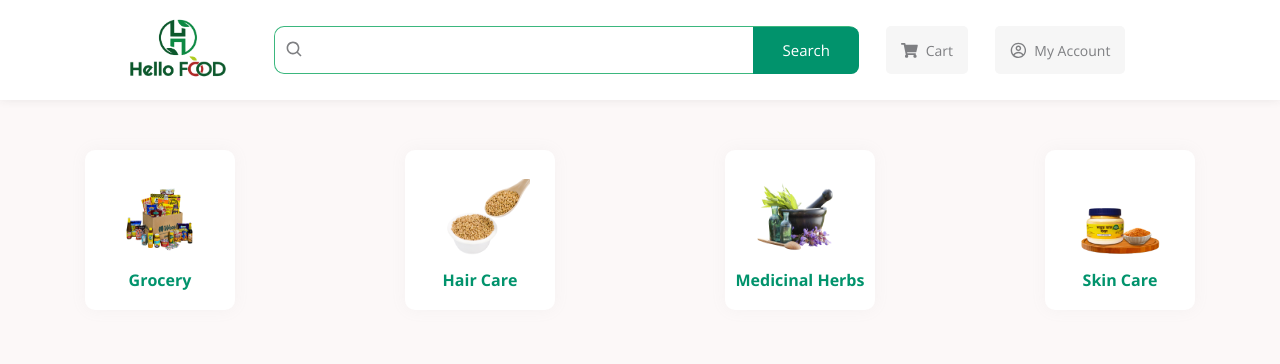
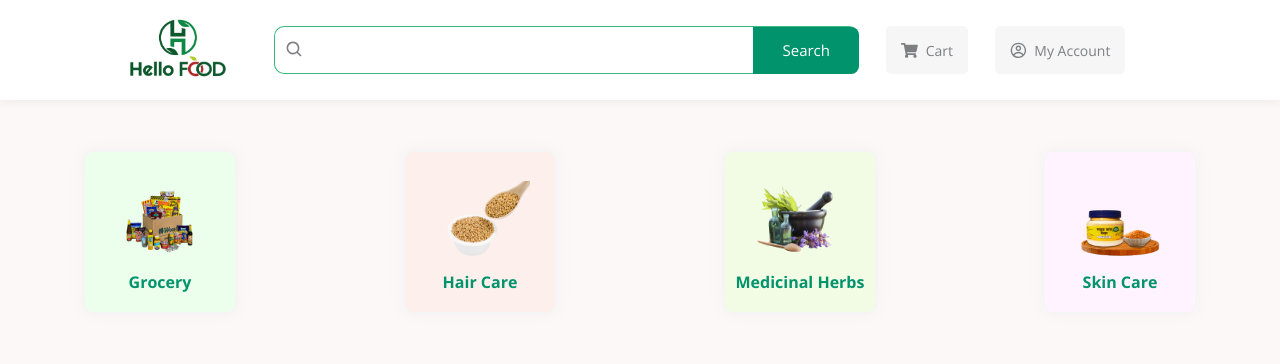
Before and after one commit to JafrulSadik/hello-food, a React (Create React App) app in the folder client-side/: page /categories/allProducts in a window 1280 px wide. Shown: the top 364 px of the page. Built offline with nearby package versions, Linux system fonts and the light colour scheme.

Commit message:
fix hover issue

```diff
--- a/client-side/src/components/Categories.jsx
+++ b/client-side/src/components/Categories.jsx
@@ -45,19 +45,19 @@ const Card = styled(Link)`
   height: 160px;
   width: 200px;
   flex-basis: 150px;
-  /* background-color: #${(props) => props.bg}; */
+  background-color: #${(props) => props.bg};
   justify-content: center;
   align-items: center;
   border-radius: 10px;
-  background-color: #fff;
+  /* background-color: #fff; */
   cursor: pointer;
-  /* border: 2px solid #f5f5f5; */
+  border: 2px solid #f5f5f5;
   text-decoration: none;
   box-shadow: 0 0 15px #aca7a715;
   color: #01936c;
 
   &:hover{
-    border: 2px solid #14a7761f;
+    /* border: 2px solid #14a7761f; */
     color:  #01936c;
   }
 
--- a/client-side/src/components/ProductCard.jsx
+++ b/client-side/src/components/ProductCard.jsx
@@ -113,9 +113,9 @@ const CardWrapper = styled.div`
       transition: 1s;
 
       ${mobile({
-        height: "112px",
-        width: "112px",
-        transition: "1s",
+        height: "122px",
+        width: "132px",
+        transition: "0.3s",
       })}
     }
 
```
